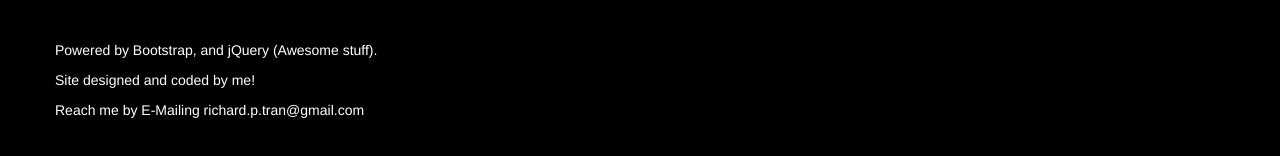
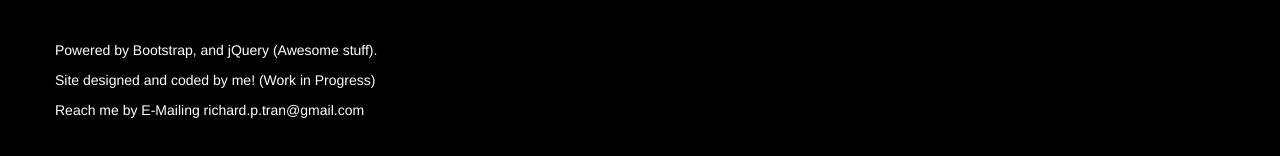
Before and after one commit to RichardTran/RichardTran.github.io-old, a plain HTML site: page index.html in a window 1280 px wide. Shown: the part 1426-1582 px from the top of the page. Drawn offline with Linux system fonts and the light colour scheme.

Commit message:
Add disclaimer that site is work in progress

```diff
--- a/index.html
+++ b/index.html
@@ -95,7 +95,7 @@
         <div class="container">
             <div class="row">
                     <p>Powered by Bootstrap, and jQuery (Awesome stuff).</p>
-                    <p>Site designed and coded by me! </p>
+                    <p>Site designed and coded by me! (Work in Progress) </p>
                     <p>Reach me by E-Mailing richard.p.tran@gmail.com</p>
             </div>
         </div>
```
